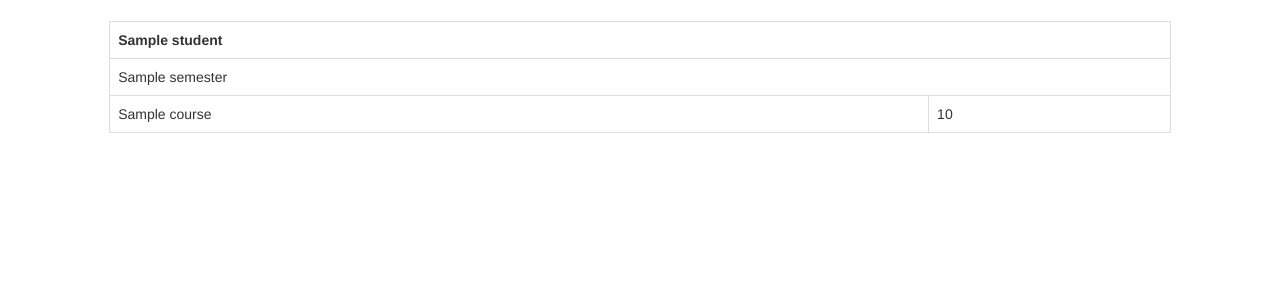
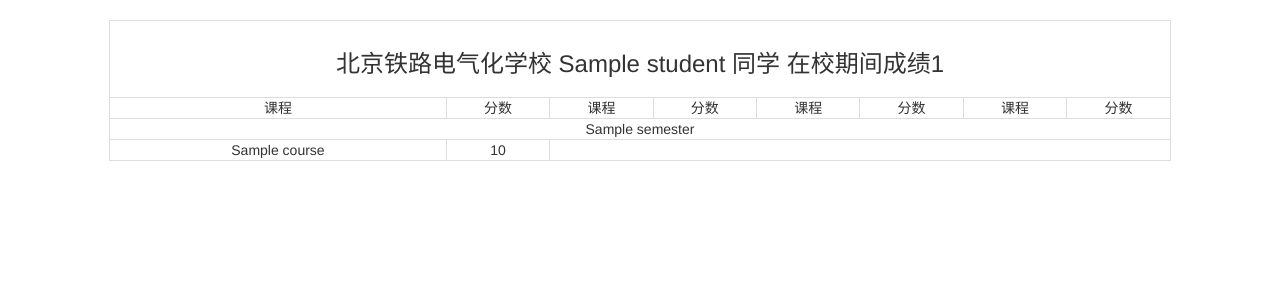
Before and after one commit to zzzzty/jtdx, a Django app: template templates/print_scores_list.html in a window 1280 px wide. Shown: the part 51-351 px from the top of the page. Run offline with Django 3.2, Linux system fonts and the light colour scheme; the template is opened without the code that fills it: most values are stand-ins (such as "Sample title", 1, 10 or a date in 2020); some libraries are stand-ins or nearby versions.

Commit message:
打印格式调整

```diff
--- a/templates/print_scores_list.html
+++ b/templates/print_scores_list.html
@@ -1,25 +1,58 @@
 {% extends 'teacherbase.html'%}
 
 {% block content %}
-
+<style>
+@media print {
+    table {page-break-after:always;}
+}
+td{
+        padding:0px!important;
+        align-self:"center"!important;
+    }
+th{
+    padding:10px!important;
+}
+</style>
 <div class="row">
     <div class="col-md-10 col-md-offset-1">
                 {% for student,semesters in class_score_dict.items %}
-                <div style="page-break-after: always;">
                 <table class="table table-bordered">
-                   <tr><th colspan="6"> {{ student }}</th></tr>
+                   <tr><th colspan="8"> <h3  align="center">北京铁路电气化学校  {{ student.nick_name }}  同学 在校期间成绩{{student.student_num}}</h3></th></tr>
+                   <tr>
+                       <td align="center">课程</td>
+                       <td align="center">分数</td>
+                       <td align="center">课程</td>
+                       <td align="center">分数</td>
+                       <td align="center">课程</td>
+                       <td align="center">分数</td>
+                       <td align="center">课程</td>
+                       <td align="center">分数</td>
+                   </tr>
                     {% for semester,stuff in semesters.items %}
                     <tr>
-                       <td colspan="6"> {{ semester}}</td>
+                       <td colspan="8" align ="center"> {{ semester}}</td>
                         {% for score in stuff.detail %}
-                            {% if forloop.counter0|divisibleby:3 %}
+                            {% if forloop.counter0|divisibleby:4 %}
                             </tr>
                             <tr>
-                                <td>{{score.task.course}}</td>
-                                <td>{{ score.score }}</td>
+                                <td align ="center">{{score.task.course}}</td>
+                                <td align ="center">
+                                    {% if score.score != -1 %}
+                                    {{ score.score }}
+                                    {%else%}
+                                    未考
+                                    {% endif %}
+                                </td>
+
                             {% else %}
-                                <td>{{score.task.course}}</td>
-                                <td>{{ score.score }}</td>
+                                <td align ="center">{{score.task.course}}</td>
+                                <td align ="center">
+                                    {% if score.score != -1 %}
+                                    {{ score.score }}
+                                    {%else%}
+                                    未考
+                                    {% endif %}
+                                </td>
                             {% endif %}
                         {% endfor %}
                     </tr>
@@ -27,12 +60,7 @@
                 {% empty %}
                     <p>没有学生</p>
                 </table>
-                </div>
                 {% endfor %}
-    </div>
-
-    <div class="col-md-4 col-md-offset-1">
-
     </div>
 </div>
 {% endblock %}
```
Also changed, not shown: insert_data.py (line endings or trailing spaces).
